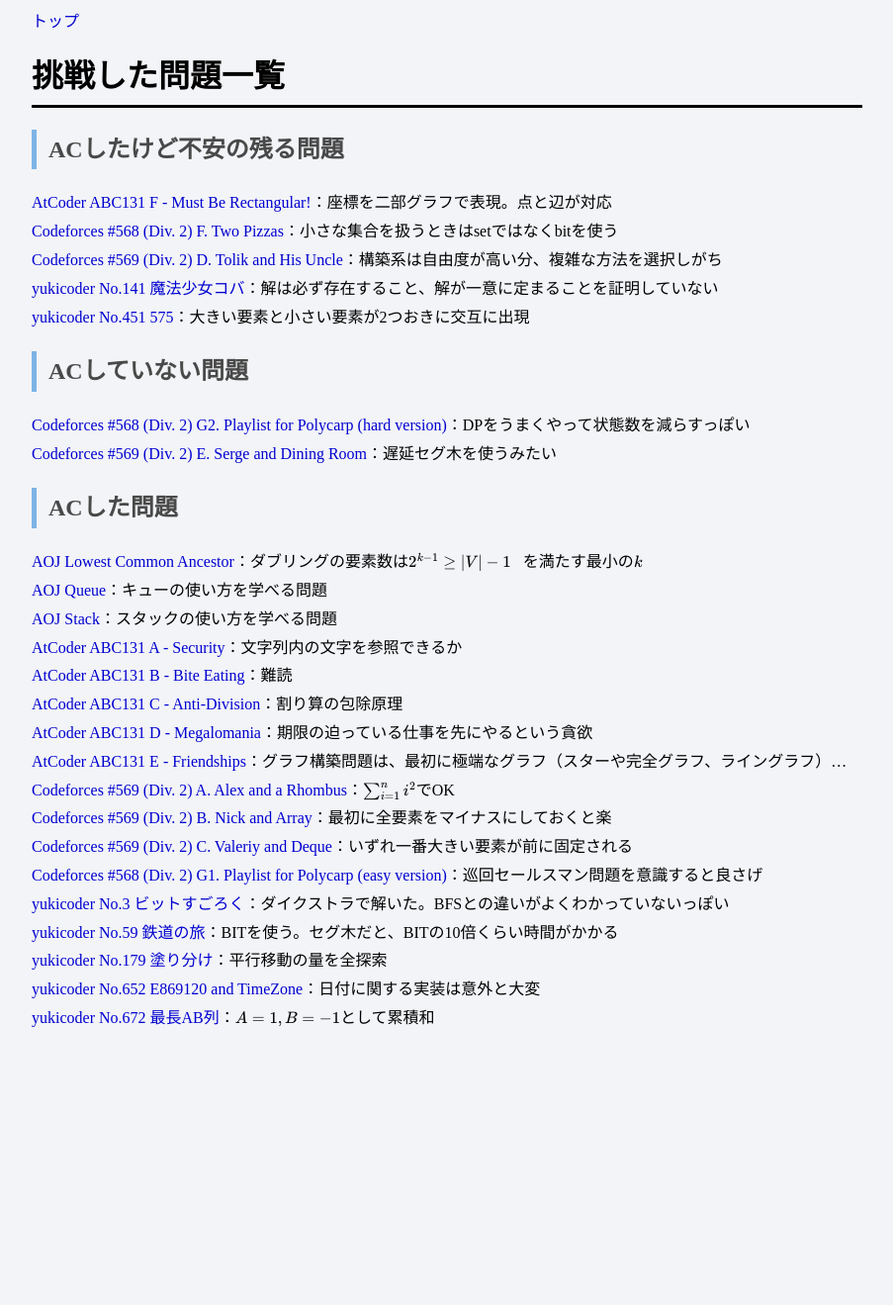
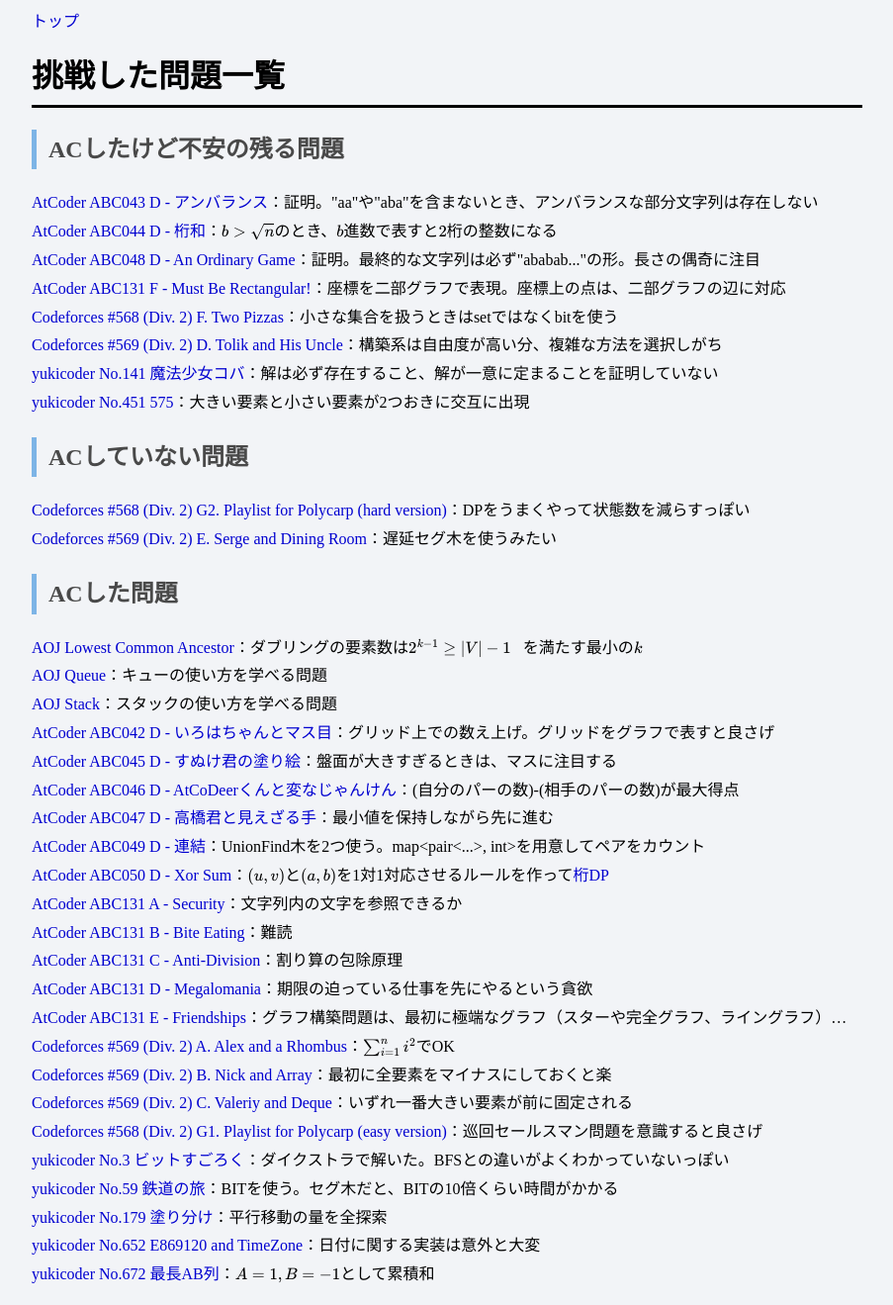
Before and after one commit to penguinshunya/penguinshunya.github.io, a Jekyll site: the page built from other/ac.html, in a window 1280 px wide. Shown: the whole page at 99% size, without its empty margins (188-1091 px from the left). Built offline with Jekyll 4.4.1, drawn with Linux system fonts in a browser that asks for light colours; formulas are drawn with MathJax 3; comment, search, counter and statistics services are not loaded; before the commit the page ends 1060 px from its top, so only the background shows below that.

Commit message:
D from ABC042 to ABC050

```diff
--- a/other/ac.html
+++ b/other/ac.html
@@ -20,8 +20,14 @@
 </style>
 <h2>ACしたけど不安の残る問題</h2>
 <ul>
+  <li><a target="_blank" href="https://atcoder.jp/contests/abc043/tasks/arc059_b">
+    AtCoder ABC043 D - アンバランス</a>：証明。"aa"や"aba"を含まないとき、アンバランスな部分文字列は存在しない</li>
+  <li><a target="_blank" href="https://atcoder.jp/contests/abc044/tasks/arc060_b">
+    AtCoder ABC044 D - 桁和</a>：$b \gt \sqrt n$のとき、$b$進数で表すと$2$桁の整数になる</li>
+  <li><a target="_blank" href="https://atcoder.jp/contests/abc048/tasks/arc064_b">
+    AtCoder ABC048 D - An Ordinary Game</a>：証明。最終的な文字列は必ず"ababab..."の形。長さの偶奇に注目</li>
   <li><a target="_blank" href="https://atcoder.jp/contests/abc131/tasks/abc131_f">
-    AtCoder ABC131 F - Must Be Rectangular!</a>：座標を二部グラフで表現。点と辺が対応</li>
+    AtCoder ABC131 F - Must Be Rectangular!</a>：座標を二部グラフで表現。座標上の点は、二部グラフの辺に対応</li>
   <li><a target="_blank" href="https://codeforces.com/contest/1185/problem/F">
     Codeforces #568 (Div. 2) F. Two Pizzas</a>：小さな集合を扱うときはsetではなくbitを使う</li>
   <li><a target="_blank" href="https://codeforces.com/contest/1180/problem/D">
@@ -46,6 +52,18 @@
     AOJ Queue</a>：キューの使い方を学べる問題</li>
   <li><a target="_blank" href="http://judge.u-aizu.ac.jp/onlinejudge/description.jsp?id=ALDS1_3_A&lang=jp">
     AOJ Stack</a>：スタックの使い方を学べる問題</li>
+  <li><a target="_blank" href="https://atcoder.jp/contests/abc042/tasks/arc058_b">
+    AtCoder ABC042 D - いろはちゃんとマス目</a>：グリッド上での数え上げ。グリッドをグラフで表すと良さげ</li>
+  <li><a target="_blank" href="https://atcoder.jp/contests/abc045/tasks/arc061_b">
+    AtCoder ABC045 D - すぬけ君の塗り絵</a>：盤面が大きすぎるときは、マスに注目する</li>
+  <li><a target="_blank" href="https://atcoder.jp/contests/abc046/tasks/arc062_b">
+    AtCoder ABC046 D - AtCoDeerくんと変なじゃんけん</a>：(自分のパーの数)-(相手のパーの数)が最大得点</li>
+  <li><a target="_blank" href="https://atcoder.jp/contests/abc047/tasks/arc063_b">
+    AtCoder ABC047 D - 高橋君と見えざる手</a>：最小値を保持しながら先に進む</li>
+  <li><a target="_blank" href="https://atcoder.jp/contests/abc049/tasks/arc065_b">
+    AtCoder ABC049 D - 連結</a>：UnionFind木を2つ使う。map&lt;pair&lt;...&gt;, int&gt;を用意してペアをカウント</li>
+  <li><a target="_blank" href="https://atcoder.jp/contests/abc050/tasks/arc066_b">
+    AtCoder ABC050 D - Xor Sum</a>：$(u, v)$と$(a, b)$を1対1対応させるルールを作って<a target="_blank" href="https://atcoder.jp/contests/abc050/submissions/6107914">桁DP</a></li>
   <li><a target="_blank" href="https://atcoder.jp/contests/abc131/tasks/abc131_a">
     AtCoder ABC131 A - Security</a>：文字列内の文字を参照できるか</li>
   <li><a target="_blank" href="https://atcoder.jp/contests/abc131/tasks/abc131_b">
```
